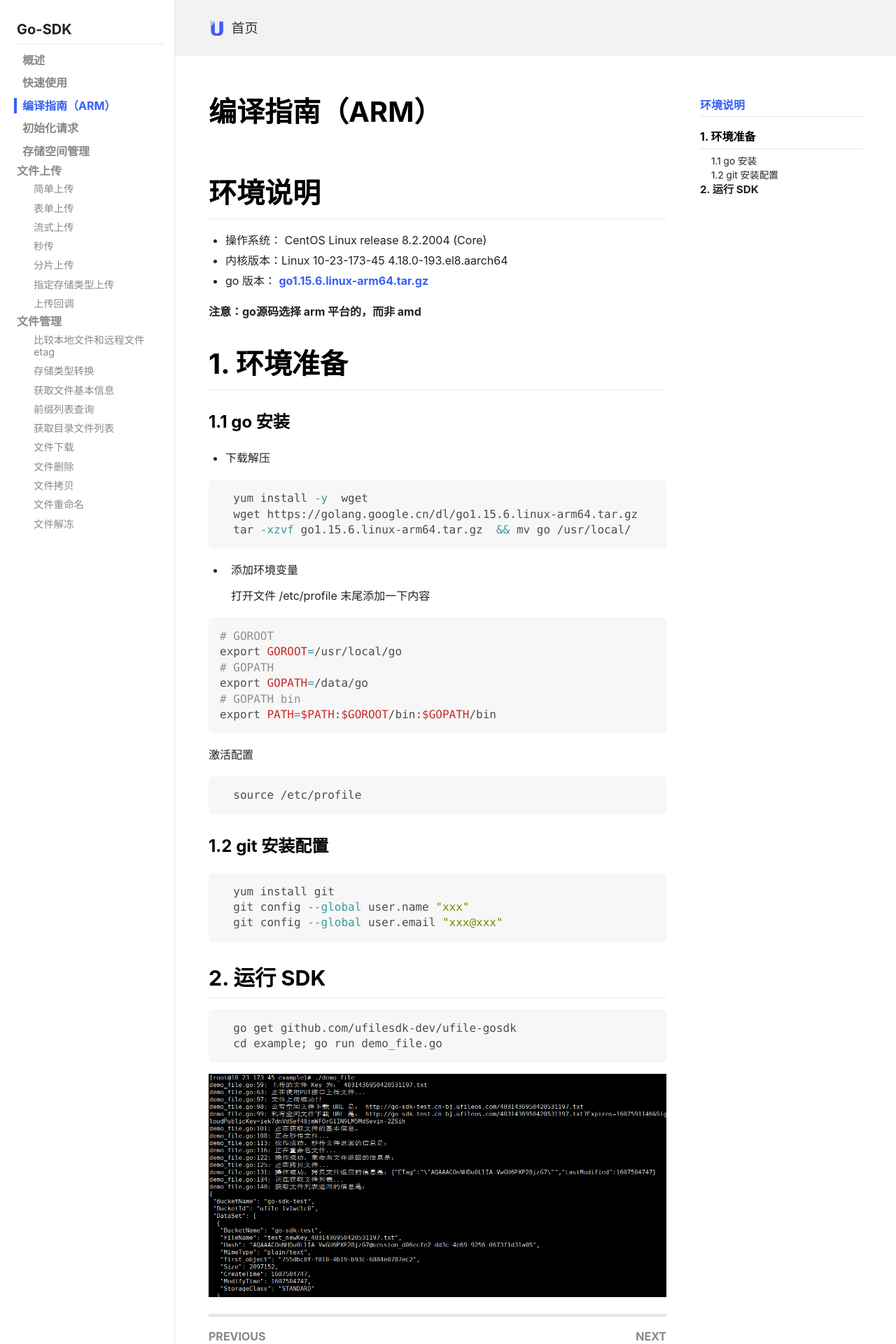
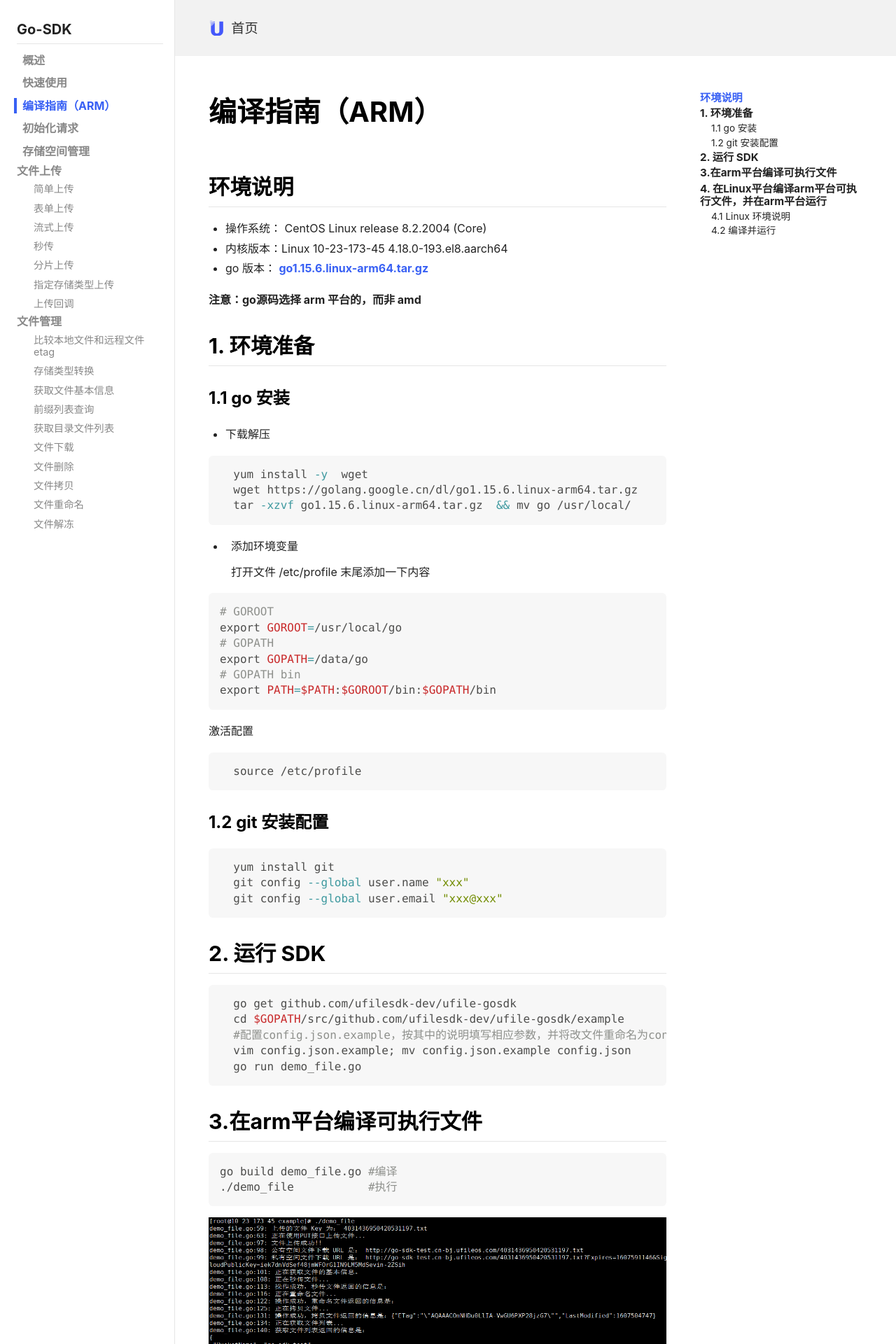
Before and after one commit to ucloud-us3/ucloud-us3.github.io, a Jekyll site: the page built from collections/_go-sdk/编译指南（ARM）.md, in a window 1280 px wide. Shown: the top 1920 px of the page at 70% size. Built offline with Jekyll 4.4.1, drawn with Linux system fonts in a browser that asks for light colours; nearby versions of some CDN libraries; comment, search, counter and statistics services are not loaded; some of the changed text lies outside the part shown.

Commit message:
完善golang版本跨平台编译指南

````diff
--- a/collections/_go-sdk/编译指南（ARM）.md
+++ b/collections/_go-sdk/编译指南（ARM）.md
@@ -5,7 +5,7 @@
   nav: go-sdk
 ---
 
-# 环境说明
+## 环境说明
 
 * 操作系统： CentOS Linux release 8.2.2004 (Core)
 * 内核版本：Linux 10-23-173-45 4.18.0-193.el8.aarch64
@@ -13,7 +13,7 @@
 
 **注意：go源码选择 arm 平台的，而非 amd**
 
-# 1. 环境准备
+## 1. 环境准备
 
 ### 1.1 go 安装
 
@@ -65,8 +65,40 @@
 
   ```shell
   go get github.com/ufilesdk-dev/ufile-gosdk
-  cd example; go run demo_file.go
+  cd $GOPATH/src/github.com/ufilesdk-dev/ufile-gosdk/example
+  #配置config.json.example，按其中的说明填写相应参数，并将改文件重命名为config.json
+  vim config.json.example; mv config.json.example config.json
+  go run demo_file.go
   ```
 </div>
 
-  ![image-20201209171357007](img/image-20201209171357007.png)
+## 3.在arm平台编译可执行文件
+<div class="copyable" markdown="1">
+
+  ```shell
+go build demo_file.go #编译
+./demo_file           #执行
+  ```
+</div>
+
+
+![image-20201209171357007](img/image-20201209171357007.png)
+
+## 4. 在Linux平台编译arm平台可执行文件，并在arm平台运行
+
+### 4.1 Linux 环境说明
+
+* 操作系统： CentOS Linux release 8.2.2004 (Core)
+* 内核版本：Linux 10-9-61-186 4.18.0-193.28.1.el8_2.x86_64
+* go 版本： [go1.15.6.linux-amd64.tar.gz](https://golang.google.cn/dl/go1.15.6.linux-amd64.tar.gz)
+
+### 4.2 编译并运行
+<div class="copyable" markdown="1">
+
+  ```shell
+# 在Linux平台编译arm平台可执行文件
+CGO_ENABLED=0 GOOS=linux GOARCH=arm64 go build demo_file.go
+# 在arm平台中有config.json的目录下运行
+./demo_file
+  ```
+</div>
````
